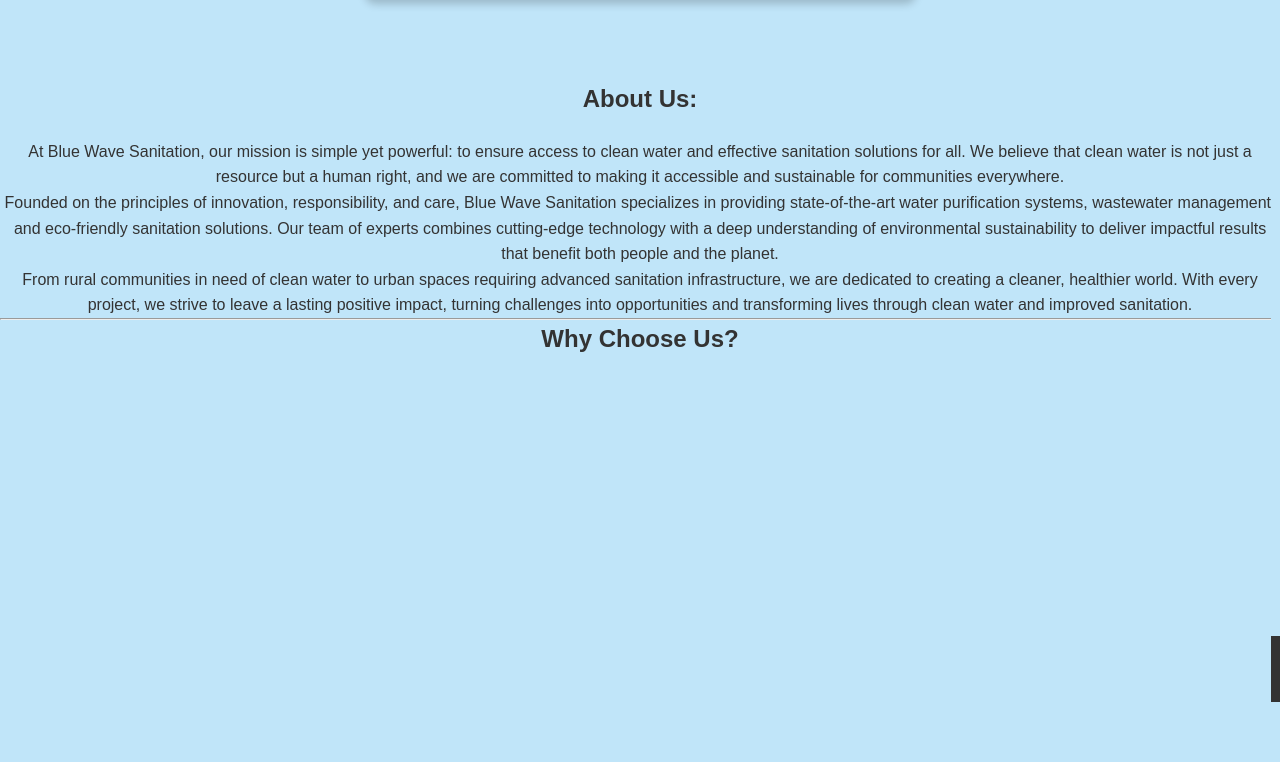
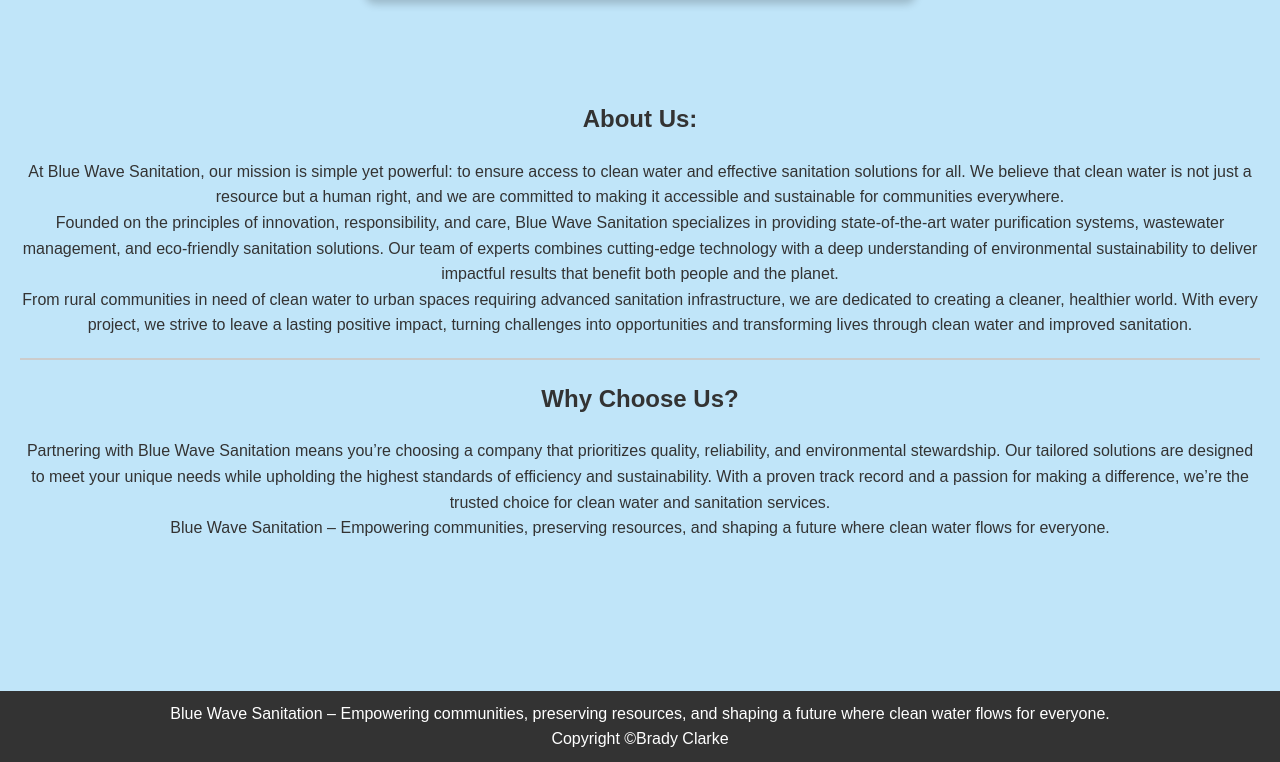
Before and after one commit to bradyjclarke/project, a plain HTML site: page index.html in a window 1280 px wide. Shown: the part 889-1651 px from the top of the page. Before the commit the page ends 1591 px from the top, so only its background shows below. Drawn offline with Linux system fonts and the light colour scheme.

Commit message:
Update main.css

```diff
--- a/main.css
+++ b/main.css
@@ -32,7 +32,16 @@ header {
     border-radius: 10px; /* Optional: adds rounded corners */
     box-shadow: 0 4px 8px rgba(0, 0, 0, 0.2); /* Optional: adds a shadow for aesthetics */
 }
-
+h2 {
+    font-weight: bold;
+}
+hr {
+    margin: 20px 0;
+    border: 1px solid #ccc;
+}
+.content-section {
+    margin: 20px;
+}
 nav ul {
     list-style: none;
     text-align: center;
```
